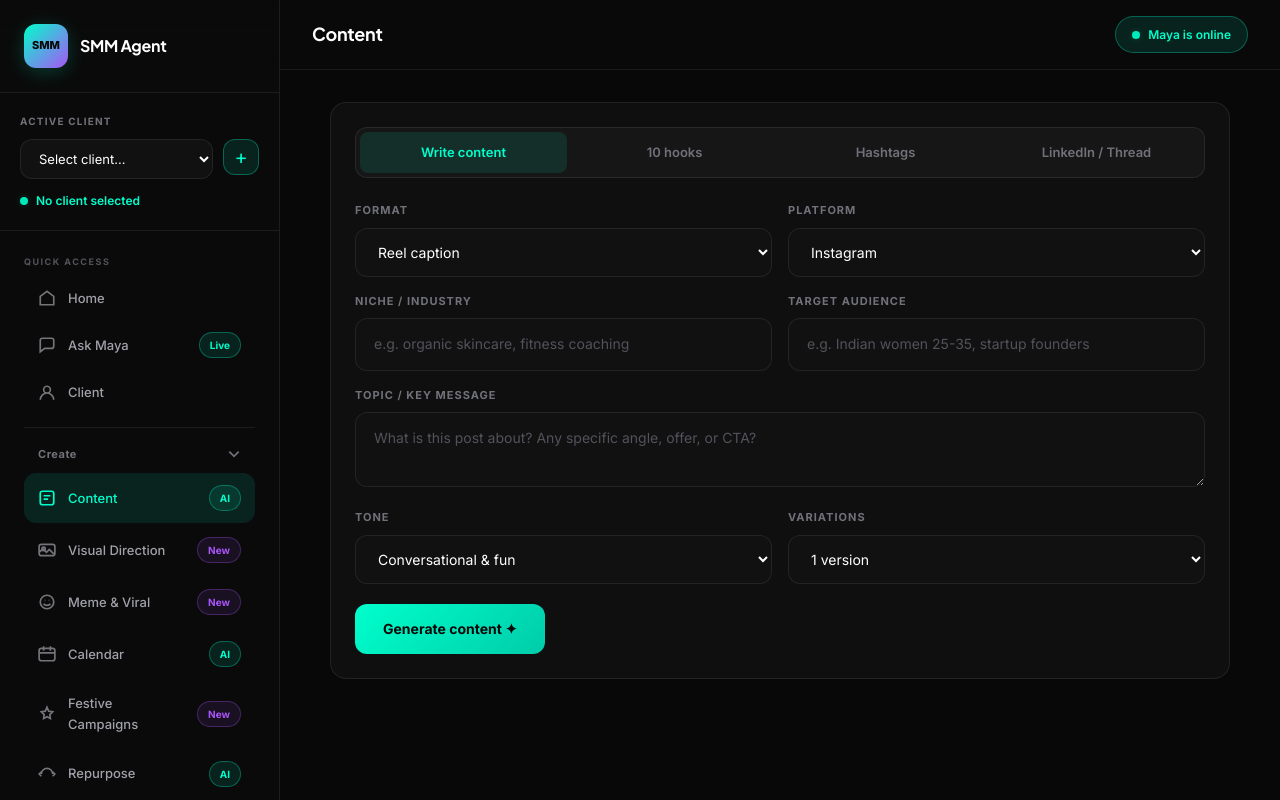
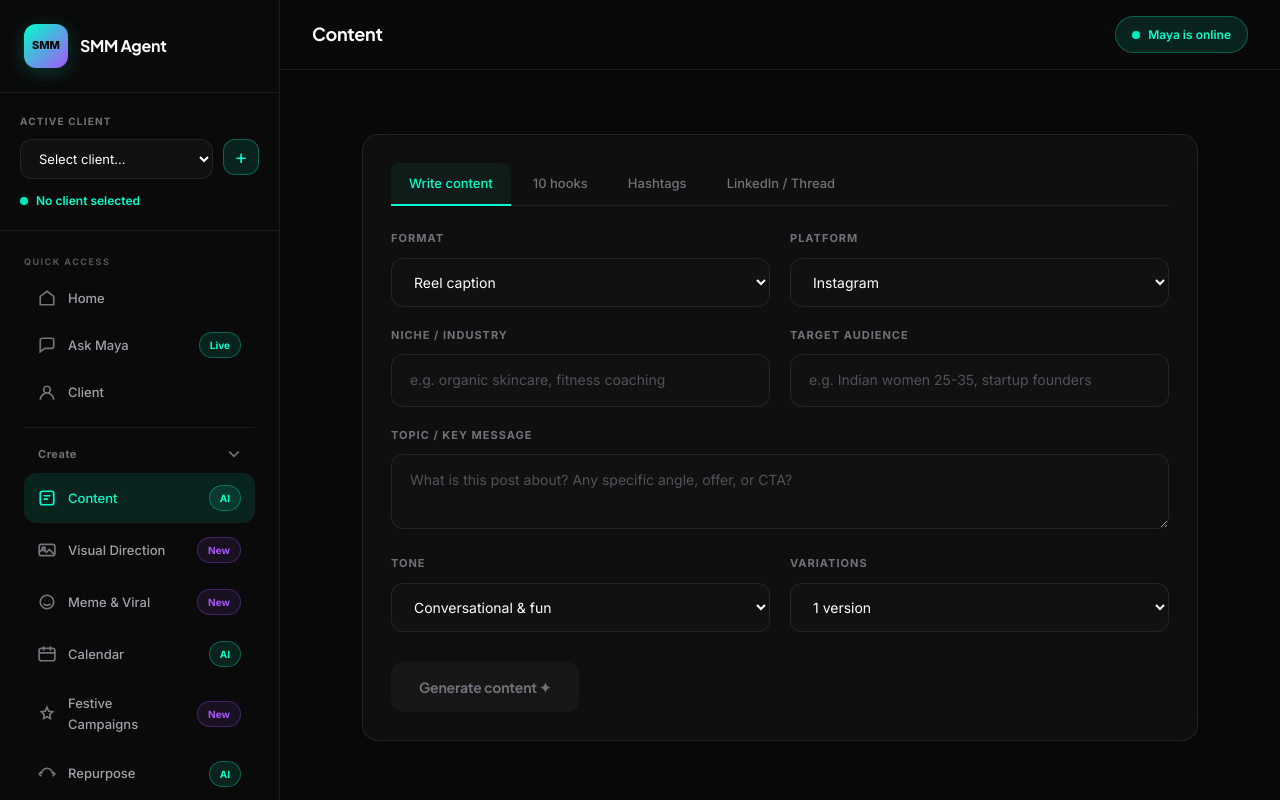
Before and after one commit to Gautam130/smm-agentAI, a Next.js app: page /content in a window 1280 px wide. Built offline with nearby package versions, Linux system fonts and the light colour scheme.

Commit message:
refactor: migrate Content page to CSS classes

```diff
--- a/app/content/page.tsx
+++ b/app/content/page.tsx
@@ -84,31 +84,15 @@ export default function ContentPage() {
   ] as const;
 
   return (
-    <div style={{ maxWidth: '900px', margin: '0 auto' }}>
-      <div style={{
-        background: 'rgba(255,255,255,0.03)',
-        border: '1px solid rgba(255,255,255,0.08)',
-        borderRadius: '16px',
-        padding: '24px',
-        marginBottom: '24px',
-      }}>
-        <div style={{ display: 'flex', gap: '4px', padding: '4px', background: 'rgba(255,255,255,0.03)', borderRadius: '12px', marginBottom: '24px', border: '0.5px solid rgba(255,255,255,0.08)' }}>
+    <div className="content-area" style={{ maxWidth: '900px', margin: '0 auto' }}>
+      <div className="module-tile">
+        {/* Sub-tabs */}
+        <div className="stabs">
           {tabs.map((tab) => (
             <button
               key={tab.id}
+              className={`stab ${activeTab === tab.id ? 'active' : ''}`}
               onClick={() => { setActiveTab(tab.id); setResult(''); }}
-              style={{
-                flex: 1,
-                padding: '10px 16px',
-                background: activeTab === tab.id ? 'rgba(0,255,204,0.1)' : 'transparent',
-                border: 'none',
-                borderRadius: '8px',
-                color: activeTab === tab.id ? '#00ffcc' : '#71717a',
-                fontSize: '13px',
-                fontWeight: 600,
-                cursor: 'pointer',
-                transition: 'all 0.2s',
-              }}
             >
               {tab.label}
             </button>
@@ -117,10 +101,10 @@ export default function ContentPage() {
 
         {activeTab === 'write' && (
           <>
-            <div style={{ display: 'grid', gridTemplateColumns: '1fr 1fr', gap: '16px', marginBottom: '16px' }}>
-              <div>
-                <label style={{ display: 'block', fontSize: '11px', color: '#71717a', fontWeight: 700, textTransform: 'uppercase', letterSpacing: '1px', marginBottom: '8px' }}>Format</label>
-                <select value={format} onChange={(e) => setFormat(e.target.value)} style={inputStyle}>
+            <div className="g2">
+              <div className="field">
+                <label className="lbl">Format</label>
+                <select value={format} onChange={(e) => setFormat(e.target.value)}>
                   <option>Reel caption</option>
                   <option>Carousel script (slide by slide)</option>
                   <option>Static post caption</option>
@@ -131,9 +115,9 @@ export default function ContentPage() {
                   <option>Instagram bio</option>
                 </select>
               </div>
-              <div>
-                <label style={{ display: 'block', fontSize: '11px', color: '#71717a', fontWeight: 700, textTransform: 'uppercase', letterSpacing: '1px', marginBottom: '8px' }}>Platform</label>
-                <select value={platform} onChange={(e) => setPlatform(e.target.value)} style={inputStyle}>
+              <div className="field">
+                <label className="lbl">Platform</label>
+                <select value={platform} onChange={(e) => setPlatform(e.target.value)}>
                   <option>Instagram</option>
                   <option>Facebook</option>
                   <option>LinkedIn</option>
@@ -142,24 +126,24 @@ export default function ContentPage() {
                 </select>
               </div>
             </div>
-            <div style={{ display: 'grid', gridTemplateColumns: '1fr 1fr', gap: '16px', marginBottom: '16px' }}>
-              <div>
-                <label style={{ display: 'block', fontSize: '11px', color: '#71717a', fontWeight: 700, textTransform: 'uppercase', letterSpacing: '1px', marginBottom: '8px' }}>Niche / industry</label>
-                <input value={niche} onChange={(e) => setNiche(e.target.value)} placeholder="e.g. organic skincare, fitness coaching" style={inputStyle} />
+            <div className="g2">
+              <div className="field">
+                <label className="lbl">Niche / industry</label>
+                <input value={niche} onChange={(e) => setNiche(e.target.value)} placeholder="e.g. organic skincare, fitness coaching" />
               </div>
-              <div>
-                <label style={{ display: 'block', fontSize: '11px', color: '#71717a', fontWeight: 700, textTransform: 'uppercase', letterSpacing: '1px', marginBottom: '8px' }}>Target audience</label>
-                <input value={audience} onChange={(e) => setAudience(e.target.value)} placeholder="e.g. Indian women 25-35, startup founders" style={inputStyle} />
+              <div className="field">
+                <label className="lbl">Target audience</label>
+                <input value={audience} onChange={(e) => setAudience(e.target.value)} placeholder="e.g. Indian women 25-35, startup founders" />
               </div>
             </div>
-            <div style={{ marginBottom: '16px' }}>
-              <label style={{ display: 'block', fontSize: '11px', color: '#71717a', fontWeight: 700, textTransform: 'uppercase', letterSpacing: '1px', marginBottom: '8px' }}>Topic / key message</label>
-              <textarea value={topic} onChange={(e) => setTopic(e.target.value)} placeholder="What is this post about? Any specific angle, offer, or CTA?" rows={2} style={{ ...inputStyle, resize: 'vertical' }} />
+            <div className="field">
+              <label className="lbl">Topic / key message</label>
+              <textarea value={topic} onChange={(e) => setTopic(e.target.value)} placeholder="What is this post about? Any specific angle, offer, or CTA?" rows={2} />
             </div>
-            <div style={{ display: 'grid', gridTemplateColumns: '1fr 1fr', gap: '16px', marginBottom: '20px' }}>
-              <div>
-                <label style={{ display: 'block', fontSize: '11px', color: '#71717a', fontWeight: 700, textTransform: 'uppercase', letterSpacing: '1px', marginBottom: '8px' }}>Tone</label>
-                <select value={tone} onChange={(e) => setTone(e.target.value)} style={inputStyle}>
+            <div className="g2">
+              <div className="field">
+                <label className="lbl">Tone</label>
+                <select value={tone} onChange={(e) => setTone(e.target.value)}>
                   <option>Conversational & fun</option>
                   <option>Professional & authoritative</option>
                   <option>Inspirational</option>
@@ -169,31 +153,31 @@ export default function ContentPage() {
                   <option>Hinglish (Hindi + English)</option>
                 </select>
               </div>
-              <div>
-                <label style={{ display: 'block', fontSize: '11px', color: '#71717a', fontWeight: 700, textTransform: 'uppercase', letterSpacing: '1px', marginBottom: '8px' }}>Variations</label>
-                <select value={variations} onChange={(e) => setVariations(e.target.value)} style={inputStyle}>
+              <div className="field">
+                <label className="lbl">Variations</label>
+                <select value={variations} onChange={(e) => setVariations(e.target.value)}>
                   <option>1 version</option>
                   <option>2 versions (A/B test)</option>
                   <option>3 versions</option>
                 </select>
               </div>
             </div>
-            <button onClick={runWrite} disabled={loading || !topic} style={btnStyle}>
-              {loading ? 'Generating...' : 'Generate content ✦'}
+            <button className="run-btn" onClick={runWrite} disabled={loading || !topic}>
+              {loading ? <>Generating...</> : 'Generate content ✦'}
             </button>
           </>
         )}
 
         {activeTab === 'hooks' && (
           <>
-            <div style={{ display: 'grid', gridTemplateColumns: '1fr 1fr', gap: '16px', marginBottom: '16px' }}>
-              <div>
-                <label style={{ display: 'block', fontSize: '11px', color: '#71717a', fontWeight: 700, textTransform: 'uppercase', letterSpacing: '1px', marginBottom: '8px' }}>Topic</label>
-                <input value={hookTopic} onChange={(e) => setHookTopic(e.target.value)} placeholder="e.g. why most diets fail after 3 weeks" style={inputStyle} />
+            <div className="g2">
+              <div className="field">
+                <label className="lbl">Topic</label>
+                <input value={hookTopic} onChange={(e) => setHookTopic(e.target.value)} placeholder="e.g. why most diets fail after 3 weeks" />
               </div>
-              <div>
-                <label style={{ display: 'block', fontSize: '11px', color: '#71717a', fontWeight: 700, textTransform: 'uppercase', letterSpacing: '1px', marginBottom: '8px' }}>Format</label>
-                <select value={hookFormat} onChange={(e) => setHookFormat(e.target.value)} style={inputStyle}>
+              <div className="field">
+                <label className="lbl">Format</label>
+                <select value={hookFormat} onChange={(e) => setHookFormat(e.target.value)}>
                   <option>Reel opening line</option>
                   <option>Carousel cover slide</option>
                   <option>Post opening sentence</option>
@@ -202,26 +186,26 @@ export default function ContentPage() {
                 </select>
               </div>
             </div>
-            <div style={{ marginBottom: '20px' }}>
-              <label style={{ display: 'block', fontSize: '11px', color: '#71717a', fontWeight: 700, textTransform: 'uppercase', letterSpacing: '1px', marginBottom: '8px' }}>Niche</label>
-              <input value={hookNiche} onChange={(e) => setHookNiche(e.target.value)} placeholder="e.g. nutrition, personal finance, fashion" style={inputStyle} />
+            <div className="field">
+              <label className="lbl">Niche</label>
+              <input value={hookNiche} onChange={(e) => setHookNiche(e.target.value)} placeholder="e.g. nutrition, personal finance, fashion" />
             </div>
-            <button onClick={runHooks} disabled={loading || !hookTopic} style={btnStyle}>
-              {loading ? 'Generating...' : 'Generate 10 hooks ✦'}
+            <button className="run-btn" onClick={runHooks} disabled={loading || !hookTopic}>
+              {loading ? <>Generating...</> : 'Generate 10 hooks ✦'}
             </button>
           </>
         )}
 
         {activeTab === 'hashtags' && (
           <>
-            <div style={{ display: 'grid', gridTemplateColumns: '1fr 1fr', gap: '16px', marginBottom: '16px' }}>
-              <div>
-                <label style={{ display: 'block', fontSize: '11px', color: '#71717a', fontWeight: 700, textTransform: 'uppercase', letterSpacing: '1px', marginBottom: '8px' }}>Niche</label>
-                <input value={htNiche} onChange={(e) => setHtNiche(e.target.value)} placeholder="e.g. sustainable fashion India" style={inputStyle} />
+            <div className="g2">
+              <div className="field">
+                <label className="lbl">Niche</label>
+                <input value={htNiche} onChange={(e) => setHtNiche(e.target.value)} placeholder="e.g. sustainable fashion India" />
               </div>
-              <div>
-                <label style={{ display: 'block', fontSize: '11px', color: '#71717a', fontWeight: 700, textTransform: 'uppercase', letterSpacing: '1px', marginBottom: '8px' }}>Platform</label>
-                <select value={htPlatform} onChange={(e) => setHtPlatform(e.target.value)} style={inputStyle}>
+              <div className="field">
+                <label className="lbl">Platform</label>
+                <select value={htPlatform} onChange={(e) => setHtPlatform(e.target.value)}>
                   <option>Instagram</option>
                   <option>LinkedIn</option>
                   <option>Twitter / X</option>
@@ -229,39 +213,39 @@ export default function ContentPage() {
                 </select>
               </div>
             </div>
-            <div style={{ marginBottom: '20px' }}>
-              <label style={{ display: 'block', fontSize: '11px', color: '#71717a', fontWeight: 700, textTransform: 'uppercase', letterSpacing: '1px', marginBottom: '8px' }}>Post topic</label>
-              <input value={htTopic} onChange={(e) => setHtTopic(e.target.value)} placeholder="e.g. new collection launch, styling tips" style={inputStyle} />
+            <div className="field">
+              <label className="lbl">Post topic</label>
+              <input value={htTopic} onChange={(e) => setHtTopic(e.target.value)} placeholder="e.g. new collection launch, styling tips" />
             </div>
-            <button onClick={runHashtags} disabled={loading || !htNiche} style={btnStyle}>
-              {loading ? 'Generating...' : 'Generate hashtag set ✦'}
+            <button className="run-btn" onClick={runHashtags} disabled={loading || !htNiche}>
+              {loading ? <>Generating...</> : 'Generate hashtag set ✦'}
             </button>
           </>
         )}
 
         {activeTab === 'thread' && (
           <>
-            <div style={{ display: 'grid', gridTemplateColumns: '1fr 1fr', gap: '16px', marginBottom: '16px' }}>
-              <div>
-                <label style={{ display: 'block', fontSize: '11px', color: '#71717a', fontWeight: 700, textTransform: 'uppercase', letterSpacing: '1px', marginBottom: '8px' }}>Platform</label>
-                <select value={thPlatform} onChange={(e) => setThPlatform(e.target.value)} style={inputStyle}>
+            <div className="g2">
+              <div className="field">
+                <label className="lbl">Platform</label>
+                <select value={thPlatform} onChange={(e) => setThPlatform(e.target.value)}>
                   <option>LinkedIn post</option>
                   <option>Twitter / X thread</option>
                   <option>LinkedIn carousel document</option>
                 </select>
               </div>
-              <div>
-                <label style={{ display: 'block', fontSize: '11px', color: '#71717a', fontWeight: 700, textTransform: 'uppercase', letterSpacing: '1px', marginBottom: '8px' }}>Industry / role</label>
-                <input value={thIndustry} onChange={(e) => setThIndustry(e.target.value)} placeholder="e.g. SaaS founder, marketing consultant, CA" style={inputStyle} />
+              <div className="field">
+                <label className="lbl">Industry / role</label>
+                <input value={thIndustry} onChange={(e) => setThIndustry(e.target.value)} placeholder="e.g. SaaS founder, marketing consultant, CA" />
               </div>
             </div>
-            <div style={{ marginBottom: '16px' }}>
-              <label style={{ display: 'block', fontSize: '11px', color: '#71717a', fontWeight: 700, textTransform: 'uppercase', letterSpacing: '1px', marginBottom: '8px' }}>Topic / insight to share</label>
-              <textarea value={thTopic} onChange={(e) => setThTopic(e.target.value)} placeholder="e.g. Why I shut down my startup after 2 years — 5 lessons. Or: How I grew from 0 to 10k followers in 90 days." rows={2} style={{ ...inputStyle, resize: 'vertical' }} />
+            <div className="field">
+              <label className="lbl">Topic / insight to share</label>
+              <textarea value={thTopic} onChange={(e) => setThTopic(e.target.value)} placeholder="e.g. Why I shut down my startup after 2 years — 5 lessons. Or: How I grew from 0 to 10k followers in 90 days." rows={2} />
             </div>
-            <div style={{ marginBottom: '20px' }}>
-              <label style={{ display: 'block', fontSize: '11px', color: '#71717a', fontWeight: 700, textTransform: 'uppercase', letterSpacing: '1px', marginBottom: '8px' }}>Writing style</label>
-              <select value={thStyle} onChange={(e) => setThStyle(e.target.value)} style={inputStyle}>
+            <div className="field">
+              <label className="lbl">Writing style</label>
+              <select value={thStyle} onChange={(e) => setThStyle(e.target.value)}>
                 <option>Storytelling (personal experience)</option>
                 <option>Educational (tips & frameworks)</option>
                 <option>Controversial opinion</option>
@@ -269,26 +253,23 @@ export default function ContentPage() {
                 <option>Behind-the-scenes</option>
               </select>
             </div>
-            <button onClick={runThread} disabled={loading || !thTopic} style={btnStyle}>
-              {loading ? 'Generating...' : 'Write post ✦'}
+            <button className="run-btn" onClick={runThread} disabled={loading || !thTopic}>
+              {loading ? <>Generating...</> : 'Write post ✦'}
             </button>
           </>
         )}
       </div>
 
       {result && (
-        <div style={resultStyle}>
-          <div style={{ display: 'flex', alignItems: 'center', justifyContent: 'space-between', marginBottom: '16px' }}>
-            <div style={{ fontSize: '12px', fontWeight: 600, color: '#00ffcc', display: 'flex', alignItems: 'center', gap: '6px' }}>
-              <span style={{ width: '6px', height: '6px', borderRadius: '50%', background: '#00ffcc' }}></span>
-              Generated Content
-            </div>
+        <div className="output-wrap show">
+          <div className="output-header">
+            <div className="output-label">Generated Content</div>
             <div style={{ display: 'flex', gap: '6px' }}>
-              <button style={actionBtnStyle}>Save</button>
-              <button style={actionBtnStyle}>Copy</button>
+              <button className="save-output-btn">Save</button>
+              <button className="copy-output" onClick={() => navigator.clipboard.writeText(result)}>Copy</button>
             </div>
           </div>
-          <div style={{ fontSize: '14px', lineHeight: 1.85, color: '#ffffff', whiteSpace: 'pre-wrap' }}>
+          <div className="output-box">
             {result}
           </div>
         </div>
@@ -296,46 +277,3 @@ export default function ContentPage() {
     </div>
   );
 }
-
-const inputStyle: React.CSSProperties = {
-  width: '100%',
-  background: '#111111',
-  border: '0.5px solid rgba(255,255,255,0.08)',
-  borderRadius: '12px',
-  padding: '14px 18px',
-  fontSize: '14px',
-  color: '#ffffff',
-  outline: 'none',
-};
-
-const btnStyle: React.CSSProperties = {
-  display: 'inline-flex',
-  alignItems: 'center',
-  gap: '10px',
-  padding: '14px 28px',
-  background: 'linear-gradient(135deg, #00ffcc 0%, #00ccaa 100%)',
-  color: '#080808',
-  border: 'none',
-  borderRadius: '12px',
-  fontSize: '14px',
-  fontWeight: 700,
-  cursor: 'pointer',
-};
-
-const resultStyle: React.CSSProperties = {
-  background: 'rgba(255,255,255,0.03)',
-  border: '1px solid rgba(255,255,255,0.08)',
-  borderRadius: '16px',
-  padding: '24px',
-  borderLeft: '2px solid #00ffcc',
-};
-
-const actionBtnStyle: React.CSSProperties = {
-  fontSize: '11px',
-  padding: '4px 10px',
-  borderRadius: '6px',
-  border: '1px solid rgba(255,255,255,0.08)',
-  background: 'rgba(168,85,247,0.1)',
-  color: '#a855f7',
-  cursor: 'pointer',
-};
```
